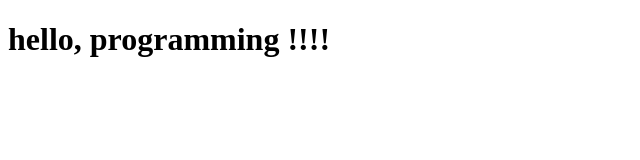
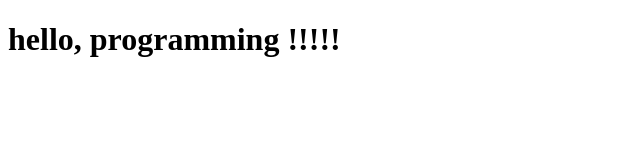
Before and after one commit to bori-m/lesson_basic, a plain HTML site: page week1/day1/index.html in a window 1280 px wide. Shown: the full height of the page, 0-640 px from the left. Drawn offline with Linux system fonts and the light colour scheme.

Commit message:
hello,world

```diff
--- a/week1/day1/index.html
+++ b/week1/day1/index.html
@@ -7,6 +7,6 @@
     <title>Document</title>
 </head>
 <body>
-    <h1>hello, programming !!!!</h1>
+    <h1>hello, programming !!!!!</h1>
 </body>
 </html>
```
